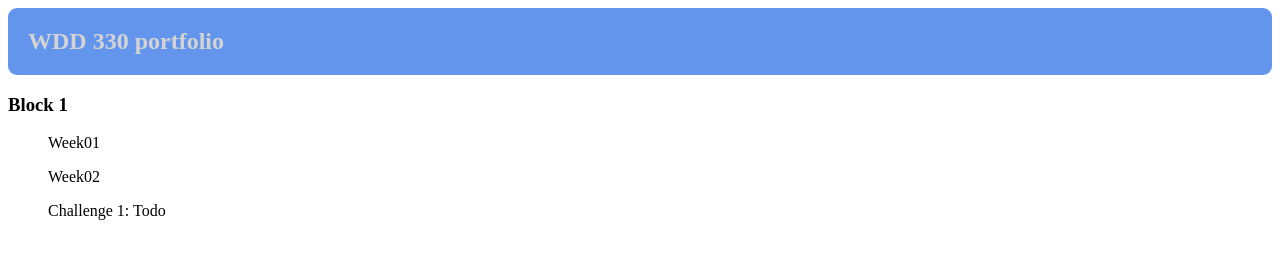
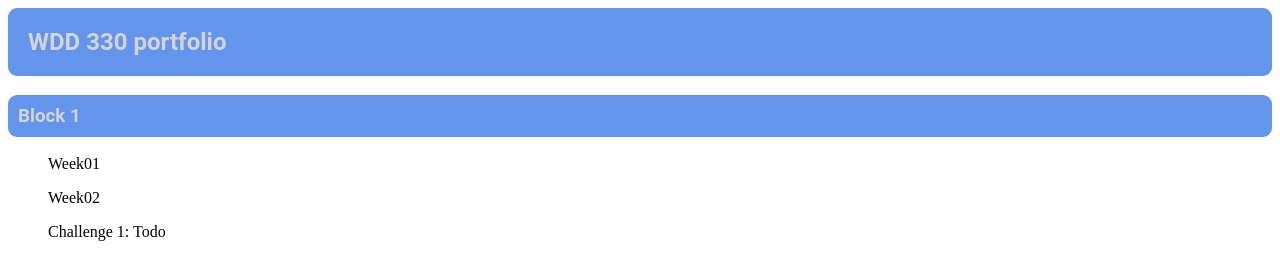
Before and after one commit to lewisssmith19/wdd330Portfolio, a plain HTML site: page index.html in a window 1280 px wide. Drawn offline with Linux system fonts and the light colour scheme.

Commit message:
cssssssss

```diff
--- a/css/portfolio.css
+++ b/css/portfolio.css
@@ -5,4 +5,18 @@ h1 {
     background-color: cornflowerblue;
     color: lightgray;
     margin: 0 auto;
+    font-family: 'Anton', sans-serif;
+    font-family: 'Cairo', sans-serif;
+    font-family: 'Dancing Script', cursive;
+    font-family: 'Roboto', sans-serif; ;
 }
+h3 {
+    font-family: 'Anton', sans-serif;
+    font-family: 'Cairo', sans-serif;
+    font-family: 'Dancing Script', cursive;
+    font-family: 'Roboto', sans-serif;
+    color: lightgray;
+    background-color: cornflowerblue;
+    border-radius: 9px;
+    padding: 10px;
+}
--- a/index.html
+++ b/index.html
@@ -2,6 +2,8 @@
 <html>
     <head>
         <link rel="stylesheet" href="../wdd330Portfolio/css/portfolio.css">
+        <link rel="preconnect" href="https://fonts.googleapis.com">
+        <link rel="preconnect" href="https://fonts.gstatic.com" crossorigin>
     </head>
     <header>
         <h1>WDD 330 portfolio</h1>
```
